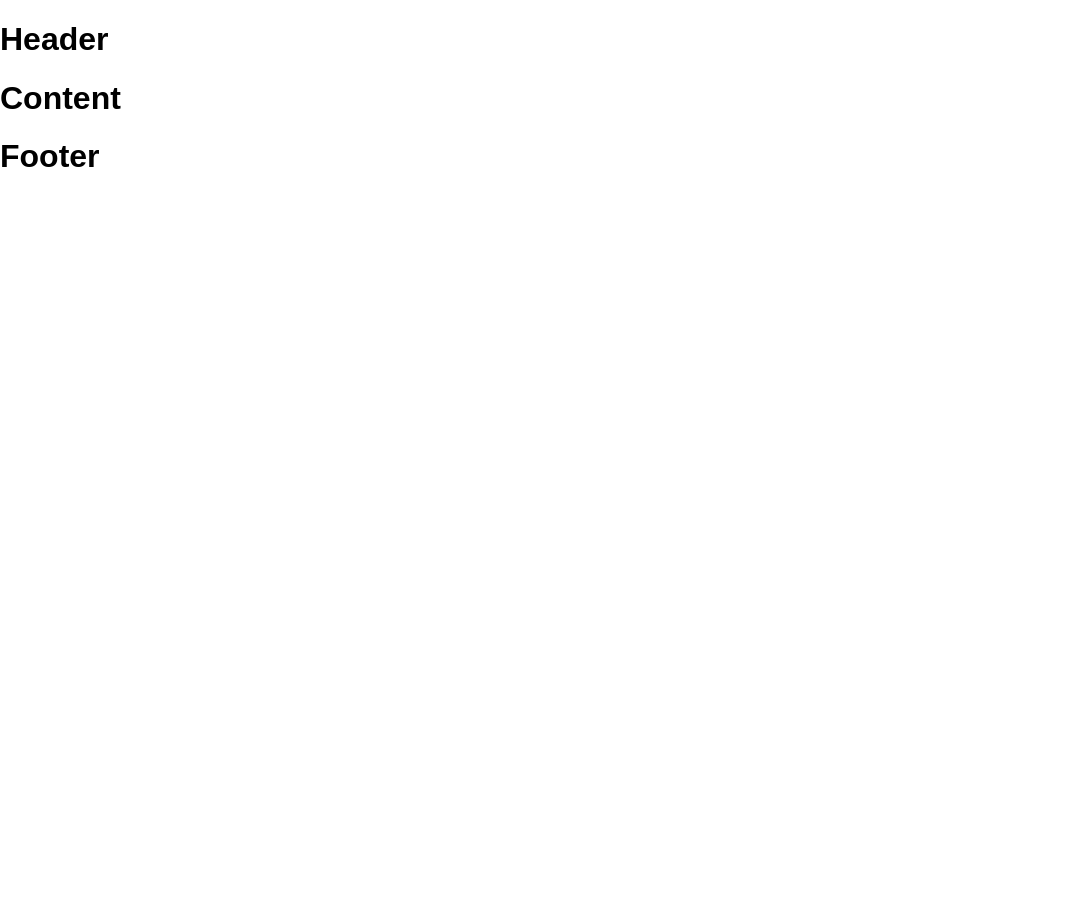
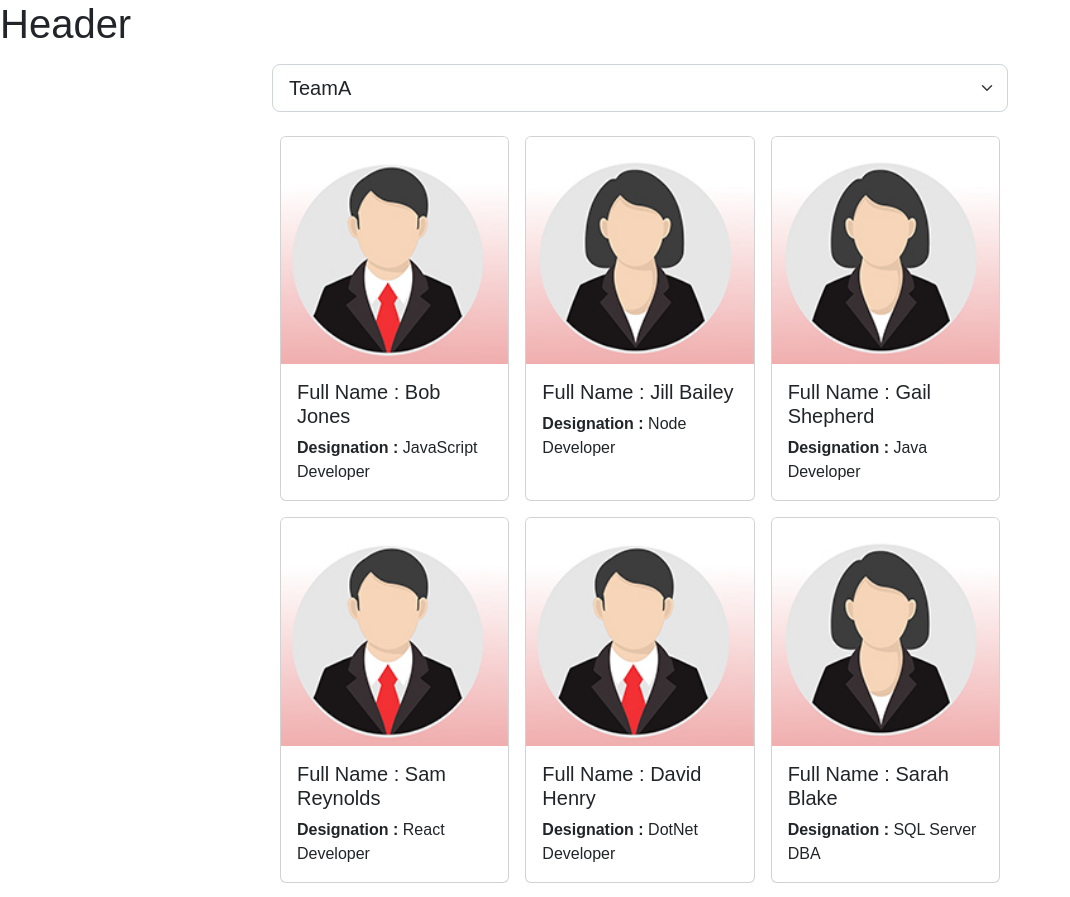
Before and after one commit to AndreMuderhwa/TeamMemberAllocation, a React (Create React App) app: page / in a window 1280 px wide. Shown: the top 897 px of the page, without its empty margins (0-1070 px from the left). Before the commit the page ends 800 px from the top, so only its background shows below. Built offline with nearby package versions, Linux system fonts and the light colour scheme.

Commit message:
start Employee component

```diff
--- a/src/App.css
+++ b/src/App.css
@@ -1,3 +1,8 @@
 body{
   font-family: Arial;
 }
+.card-collection{
+  display: grid;
+  grid-template-columns: 1fr 1fr 1fr;
+
+}
--- a/src/App.jsx
+++ b/src/App.jsx
@@ -1,13 +1,14 @@
 import './App.css';
 import Header from './Header';
 import Footer from './Footer';
-import Content from './Content';
+//import Content from './Content';
+import Employees from './Employees';
 
 function App() {
   return (
    <main>
      <Header/>
-     <Content/>
+     <Employees/>
      <Footer/>
    </main>
   );
--- /dev/null
+++ b/src/Employees.jsx
@@ -0,0 +1,129 @@
+import { useState } from "react";
+import femaleProfile from  './images/femaleProfile.jpg';
+import maleProfile from './images/maleProfile.jpg';
+
+const Employees=()=>{
+    const [employees, setEmployees]=useState([{
+        id: 1,
+        fullName: "Bob Jones",
+        designation: "JavaScript Developer",
+        gender: "male",
+        teamName: "TeamA"
+      },
+      {
+        id: 2,
+        fullName: "Jill Bailey",
+        designation: "Node Developer",
+        gender: "female",
+        teamName: "TeamA"
+      },
+      {
+        id: 3,
+        fullName: "Gail Shepherd",
+        designation: "Java Developer",
+        gender: "female",
+        teamName: "TeamA"
+      },
+      {
+        id: 4,
+        fullName: "Sam Reynolds",
+        designation: "React Developer",
+        gender: "male",
+        teamName: "TeamB"
+      },
+      {
+        id: 5,
+        fullName: "David Henry",
+        designation: "DotNet Developer",
+        gender: "male",
+        teamName: "TeamB"
+      },
+      {
+        id: 6,
+        fullName: "Sarah Blake",
+        designation: "SQL Server DBA",
+        gender: "female",
+        teamName: "TeamB"
+      },
+      {
+        id: 7,
+        fullName: "James Bennet",
+        designation: "Angular Developer",
+        gender: "male",
+        teamName: "TeamC"
+      },
+      {
+        id: 8,
+        fullName: "Jessica Faye",
+        designation: "API Developer",
+        gender: "female",
+        teamName: "TeamC"
+      },
+      {
+        id: 9,
+        fullName: "Lita Stone",
+        designation: "C++ Developer",
+        gender: "female",
+        teamName: "TeamC"
+      },
+      {
+        id: 10,
+        fullName: "Daniel Young",
+        designation: "Python Developer",
+        gender: "male",
+        teamName: "TeamD"
+      },
+      {
+        id: 11,
+        fullName: "Adrian Jacobs",
+        designation: "Vue Developer",
+        gender: "male",
+        teamName: "TeamD"
+      },
+      {
+        id: 12,
+        fullName: "Devin Monroe",
+        designation: "Graphic Designer",
+        gender: "male",
+        teamName: "TeamD"}])
+    return (
+        <main className="container">
+             <div className="row justify-content-center mt-3 mb-3">
+                <div className="col-8">
+                    <select className="form-select form-select-lg">
+                        <option value="TeamA">TeamA</option>
+                        <option value="TeamB">TeamB</option>
+                        <option value="TeamC">TeamC</option>
+                        <option value="TeamD">TeamD</option>
+
+                    </select>
+
+                </div>
+            </div>
+
+            <div className="row justify-content-center mt-3 mb-3">
+                <div className="col-8">
+                    <div class="card-collection">
+                    {
+                        employees.map((employee) =>(
+                            <div id={employee.id} className="card m-2" style={{cursor:"pointer"}}>
+                                { employee.gender==='male' ? <img src={maleProfile} className="card-img-top"/> : <img src={femaleProfile} className="card-img-top"/>}
+                                <div className="card-body">
+                                    <h5 className="card-title">Full Name : {employee.fullName}</h5>
+                                    <p className="card-text"><b>Designation : </b>{employee.designation}</p>
+
+                                </div>
+
+                            </div>
+                        ))
+                    }
+                    </div>
+
+                </div>
+
+            </div>
+
+        </main>
+    )
+}
+export default Employees
--- a/src/index.jsx
+++ b/src/index.jsx
@@ -1,8 +1,11 @@
 import React from 'react';
 import ReactDOM from 'react-dom/client';
 import reportWebVitals from './reportWebVitals';
+import 'bootstrap/dist/css/bootstrap.min.css';
 import './index.css';
 import App from './App';
+
+
 
 
 const root = ReactDOM.createRoot(document.getElementById('root'));
```
Also changed, not shown: src/images/femaleProfile.jpg (added), src/images/maleProfile.jpg (added).
